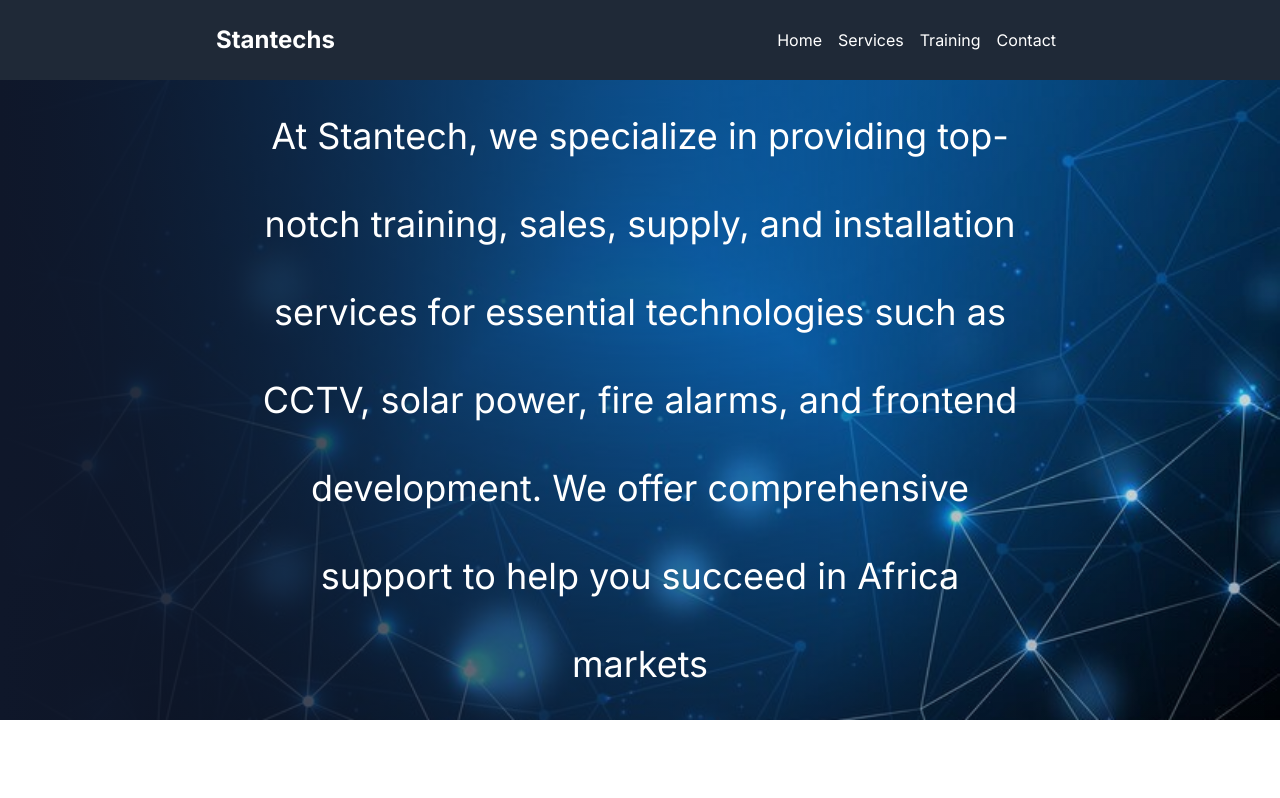
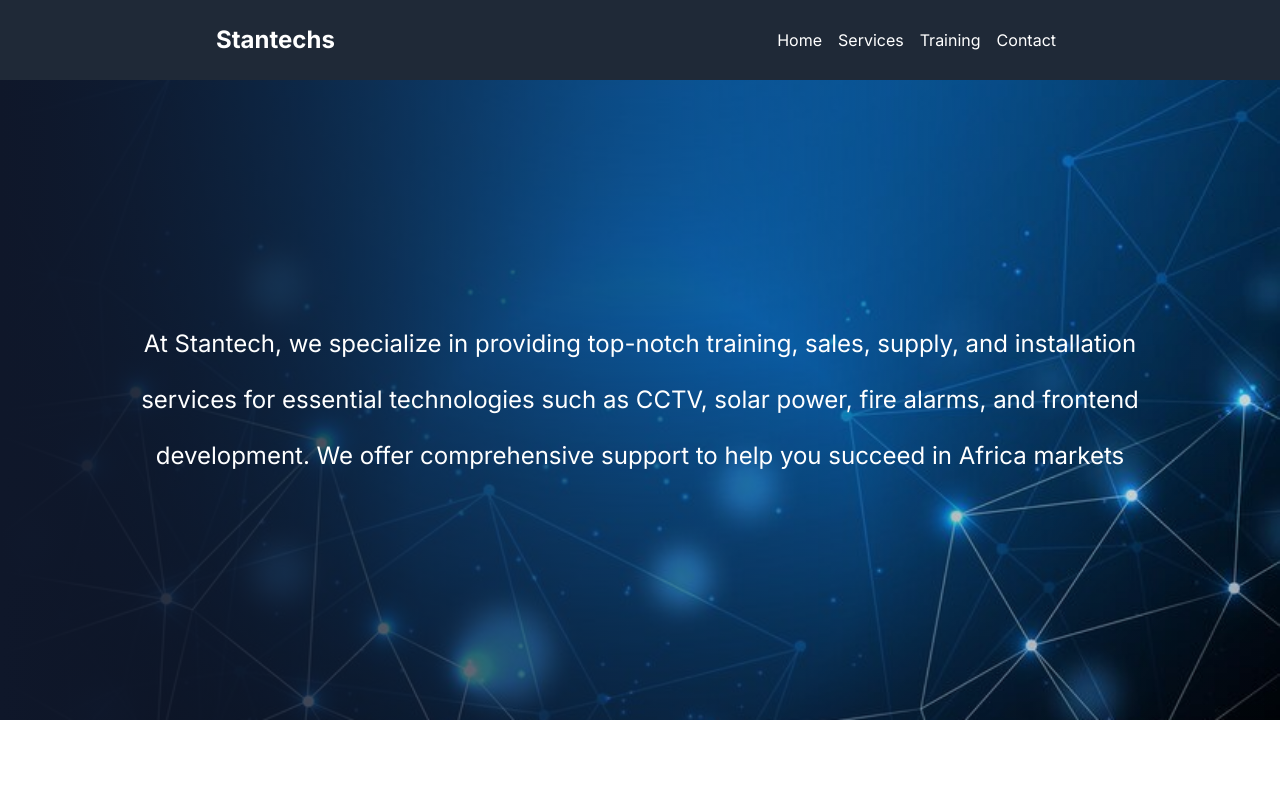
Before and after one commit to Gentlestan/starntechtraining, a Next.js app: page / in a window 1280 px wide. Shown: the top 798 px of the page. Built offline with nearby package versions, Linux system fonts and the light colour scheme.

Commit message:
changed font-size

```diff
--- a/src/components/Hero.tsx
+++ b/src/components/Hero.tsx
@@ -21,8 +21,8 @@ export default function Hero(props: HeroProps) {
                 <div className="absolute inset-0 bg-gradient-to-r from-slate-900"></div>
             </div>
             <div className="absolute inset-0 flex justify-center items-center">
-                <div className="text-center md:max-w-[70%] xl:max-w-[60%] px-6]">
-                    <h1 className="text-white text-3xl md:text-4xl xl:text-4xl leading-[4rem] md:leading-[4.5rem] xl:leading-[5.5rem]">{props.title}</h1>
+                <div className="text-center md:max-w-[80%] xl:max-w-[80%] px-6]">
+                    <h1 className="text-white md:text-2xl xl:text-2xl  md:leading-[2.5rem] xl:leading-[3.5rem]">{props.title}</h1>
                 </div>
             </div>
         </div>
```
